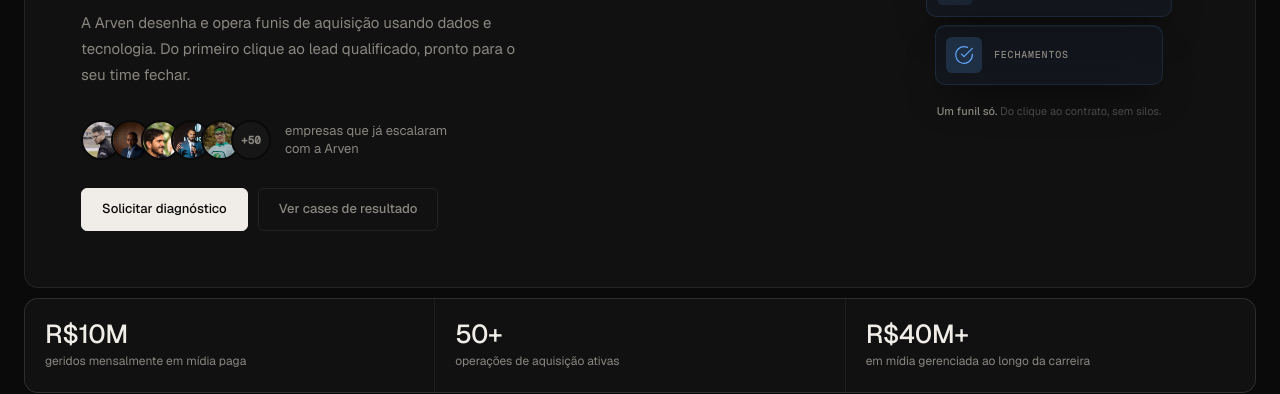
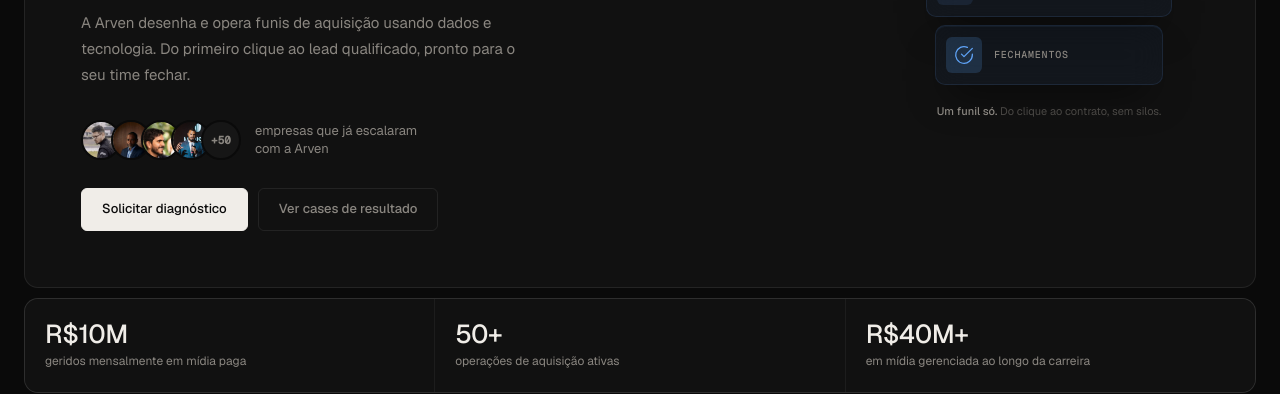
Before and after one commit to arven-org/site-institucional-arven, an Astro site: page / in a window 1280 px wide. Shown: the part 429-823 px from the top of the page. Built offline with nearby package versions, Linux system fonts and the light colour scheme; Astro itself is replaced by a stand-in of ours.

Commit message:
fix(hero): remove APAE logo from avatar circles

```diff
--- a/src/pages/index.astro
+++ b/src/pages/index.astro
@@ -70,8 +70,7 @@
               <img class="avatar-circles__img" src="/assets/cases/germano-eag.jpg"       alt="" width="40" height="40" decoding="async" />
               <img class="avatar-circles__img" src="/assets/cases/daniel-csc.jpg"        alt="" width="40" height="40" decoding="async" />
               <img class="avatar-circles__img" src="/assets/cases/adrian-quartavia.jpg"  alt="" width="40" height="40" decoding="async" />
-              <img class="avatar-circles__img" src="/assets/cases/apae-brasil.jpg"       alt="" width="40" height="40" decoding="async" />
-              <span class="avatar-circles__more">+50</span>
+<span class="avatar-circles__more">+50</span>
             </div>
             <p class="hero__social-label">empresas que já escalaram com a Arven</p>
           </div>
```
